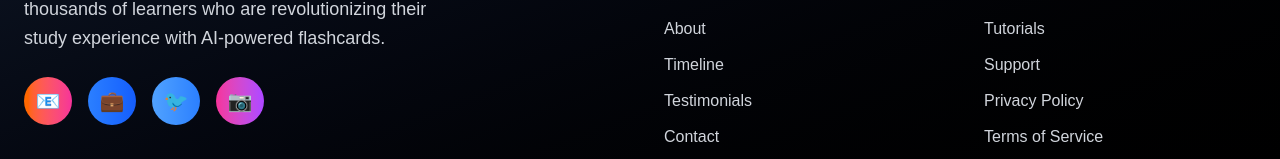
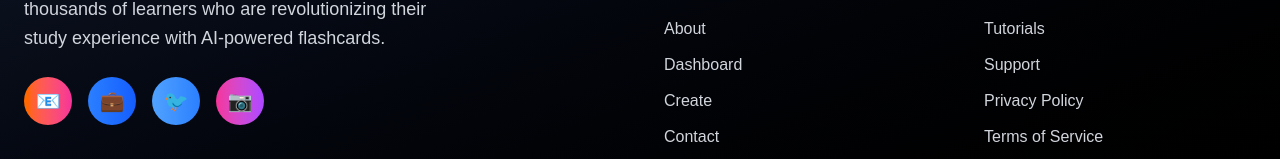
Before and after one commit to Aakarsh-Lohani/NeuroCards, a Next.js app: page / in a window 1280 px wide. Shown: the part 2738-2897 px from the top of the page. Built offline with nearby package versions, Linux system fonts and the light colour scheme.

Commit message:
Change menu options

```diff
--- a/components/Footer.js
+++ b/components/Footer.js
@@ -42,7 +42,7 @@ export default function Footer() {
           <div>
             <h3 className="text-xl font-bold mb-6 text-orange-400">Quick Links</h3>
             <ul className="space-y-3">
-              {['Home', 'Features', 'About', 'Timeline', 'Testimonials', 'Contact'].map((link) => (
+              {['Home', 'Features', 'About', 'Dashboard', 'Create', 'Contact'].map((link) => (
                 <li key={link}>
                   <Link href={`#${link.toLowerCase()}`} className="text-gray-300 hover:text-orange-400 transition-colors duration-300">
                     {link}
```
Also changed, not shown: 1 other file (tests, documents, lock files or other folders).
